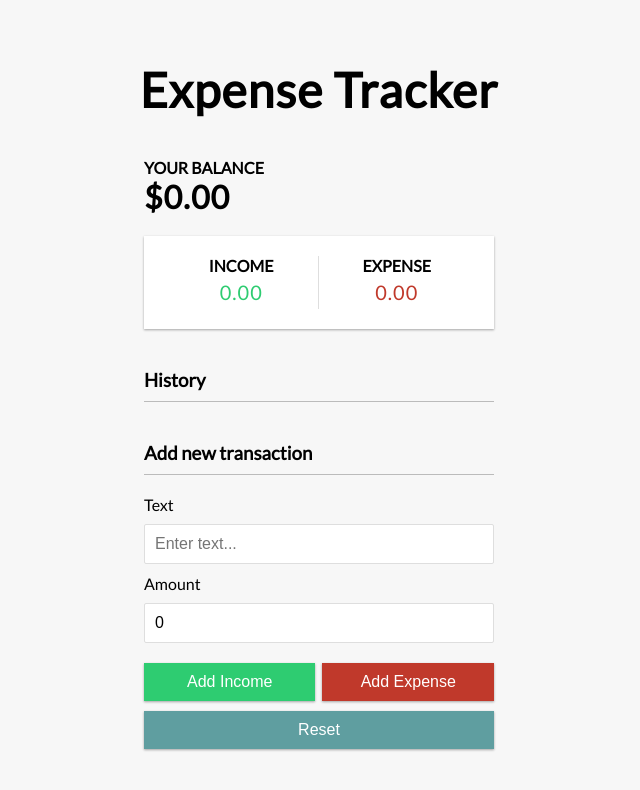
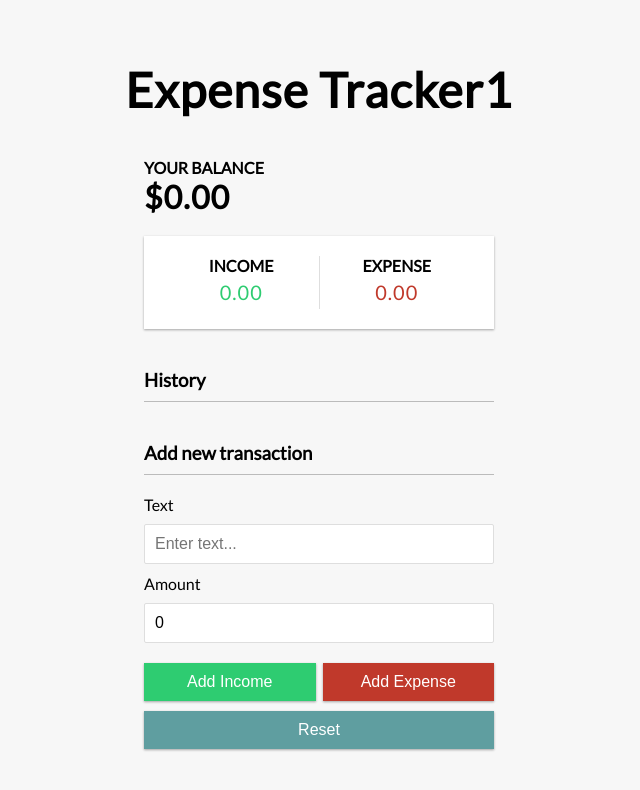
Before and after one commit to AqibIqbal12/Expense-Tracker-React-App, a React (Create React App) app: page / in a window 1280 px wide. Shown: the top 790 px of the page, without its empty margins (321-961 px from the left). Built offline with nearby package versions, Linux system fonts and the light colour scheme.

Commit message:
Update Header.js

```diff
--- a/src/Components/Header.js
+++ b/src/Components/Header.js
@@ -3,7 +3,7 @@ import React from 'react'
 export const Header = () => {
     return (
         <div>
-            <h2>Expense Tracker</h2>
+            <h2>Expense Tracker1</h2>
         </div>
     )
 }
```
